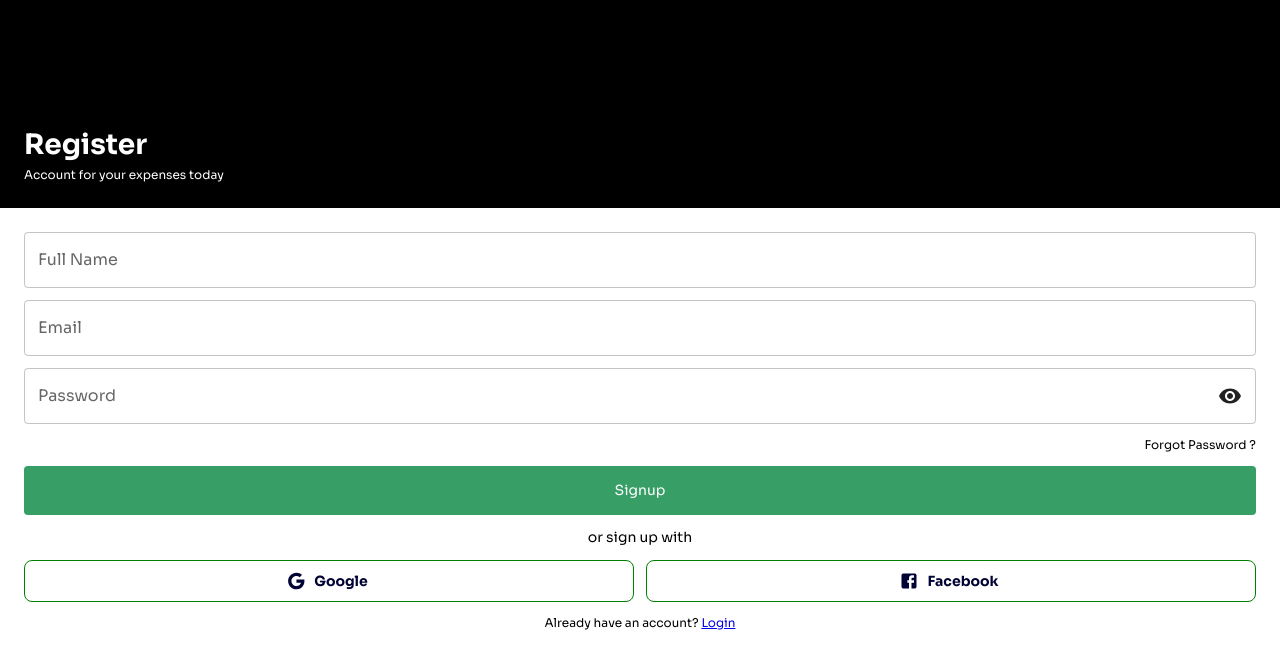
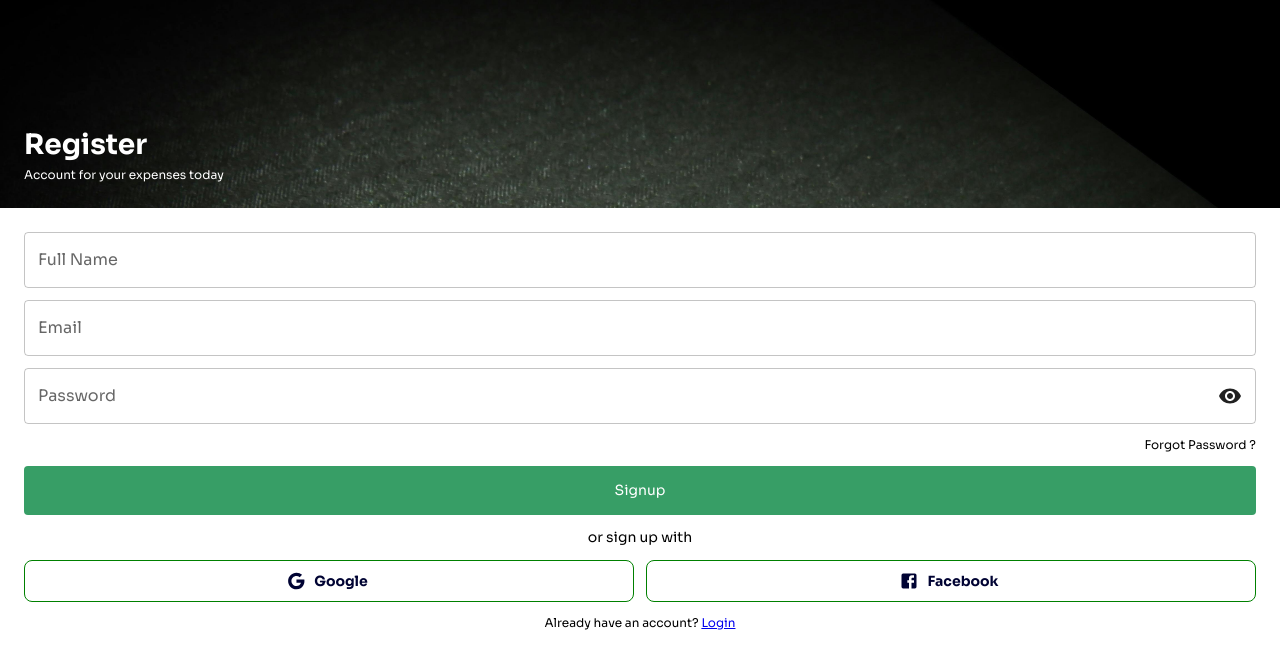
Before and after one commit to joshosim/jouo-expenses-manager, a React (Create React App) app: page /signup in a window 1280 px wide. Shown: the top 668 px of the page. Built offline with nearby package versions, Linux system fonts and the light colour scheme.

Commit message:
chore: added background image

```diff
--- a/src/auth/Login.tsx
+++ b/src/auth/Login.tsx
@@ -1,6 +1,7 @@
 import { Facebook, Google, RemoveRedEye } from "@mui/icons-material";
 import { Box, Button, TextField, Typography } from "@mui/material";
 import { Link, useNavigate } from "react-router-dom";
+import bgImg from "../assets/expenses.jpg";
 
 const Login = () => {
   const goTo = useNavigate();
@@ -9,7 +10,12 @@ const Login = () => {
       <Box
         height="25vh"
         bgcolor="#000"
-        sx={{ p: "24px" }}
+        sx={{
+          backgroundImage: "url(" + bgImg + ")",
+          backgroundRepeat: "no-repeat",
+          backgroundSize: "cover",
+          p: "24px",
+        }}
         display="flex"
         flexDirection="column"
         alignItems="start"
--- a/src/auth/Signup.tsx
+++ b/src/auth/Signup.tsx
@@ -1,14 +1,19 @@
 import { Facebook, Google, RemoveRedEye } from "@mui/icons-material";
 import { Box, Button, TextField, Typography } from "@mui/material";
 import { Link } from "react-router-dom";
+import bgImg from "../assets/expenses.jpg";
 
 const Signup = () => {
   return (
     <Box height="100vh">
       <Box
         height="20vh"
-        bgcolor="#000"
-        sx={{ p: "24px" }}
+        sx={{
+          backgroundImage: "url(" + bgImg + ")",
+          backgroundRepeat: "no-repeat",
+          backgroundSize: "cover",
+          p: "24px",
+        }}
         display="flex"
         flexDirection="column"
         alignItems="start"
```
Also changed, not shown: src/assets/expenses.jpg (added).
